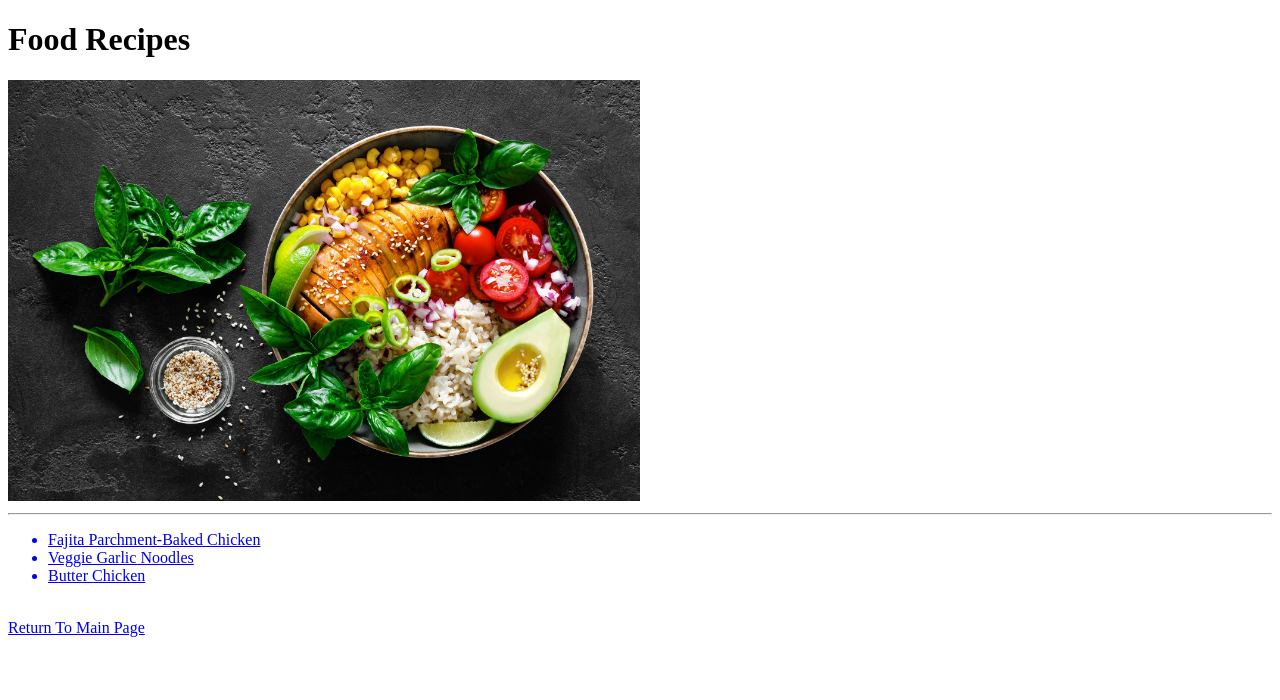
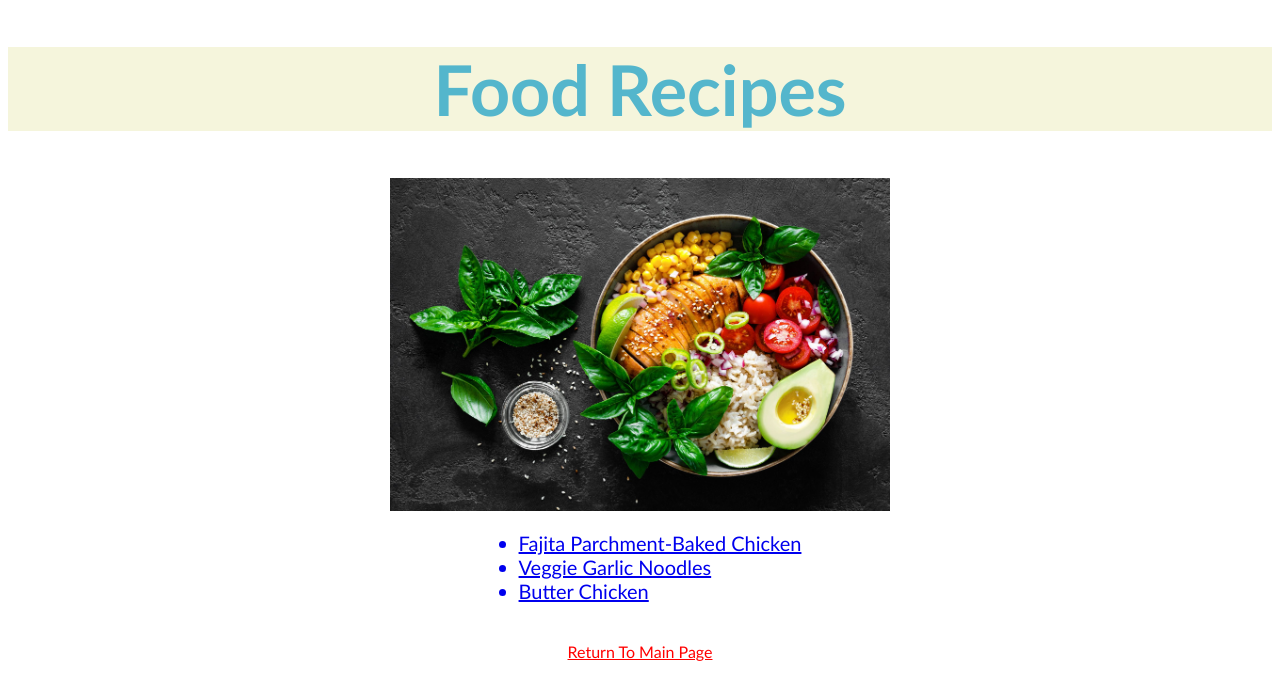
Before and after one commit to SaverioAgostino/SaverioAgostino.github.io, a plain HTML site: page Recipes/Foods.html in a window 1280 px wide. Drawn offline with Linux system fonts and the light colour scheme.

Commit message:
added css

```diff
--- /dev/null
+++ b/CSS/styling.css
@@ -0,0 +1,38 @@
+body{
+    font-family:'Gill Sans', 'Gill Sans MT', "Calibri", 'Trebuchet MS', sans-serif;
+}
+
+.headingmain, .heading.second{
+    color:rgb(84, 182, 204);
+    background-color: beige;
+    text-align: center;
+    font-size: 70px;
+}
+
+.heading.second{
+    font-size: 30px;
+}
+
+.img1{
+    width: 500px;
+    display: block;
+    margin-left: auto;
+    margin-right: auto;
+}
+
+div.mainlink{
+    text-align: center;
+}
+
+ul.link {
+    display: inline-block;
+    text-align: left;
+    font-size: 20px;
+
+  }
+
+.returnn{
+    display: block;
+    text-align: center;
+    color: red;
+}
--- a/Recipes/Foods.html
+++ b/Recipes/Foods.html
@@ -4,19 +4,22 @@
     <meta charset="UTF-8">
     <meta name="viewport" content="width=device-width, initial-scale=1.0">
     <title>Document</title>
+    <link rel="stylesheet" href="/CSS/styling.css">
 </head>
 <body>
-    <h1>Food Recipes</h1>
-    <img src="/Dessert Recipes/DessertImages/food.jpg" alt="FoodPicture" width="50%">
-    <hr>
-    <ul>
+    <h1 class="headingmain">Food Recipes</h1>
+    <img src="/Dessert Recipes/DessertImages/food.jpg" alt="FoodPicture" width="50%" class="img1">
+
+    <div class="mainlink">
+    <ul class="link">
         <a href="/Food Recipes/FajitaParchment.html" alt="Fajita Parchment-Baked Chicken recipe"><li>Fajita Parchment-Baked Chicken</li></a>
         <a href="/Food Recipes/VeggieGarlic.html" alt="Veggie Garlic Noodles Recipe"><li>Veggie Garlic Noodles</li></a>
         <a href="/Food Recipes/ButterChicken.html" alt="Butter Chicken"><li>Butter Chicken</li></a>
     </ul>
+    </div>
 <br>
 
-        <a href="/index.html" alt="Home">Return To Main Page</a>
+        <a href="/index.html" alt="Home" class="returnn">Return To Main Page</a>
 
 </body>
 </html>
```
Also changed, not shown: Recipes/Desserts.html (+8 -5 lines), Recipes/Drinks.html (+8 -5 lines), index.html (+9 -6 lines).
